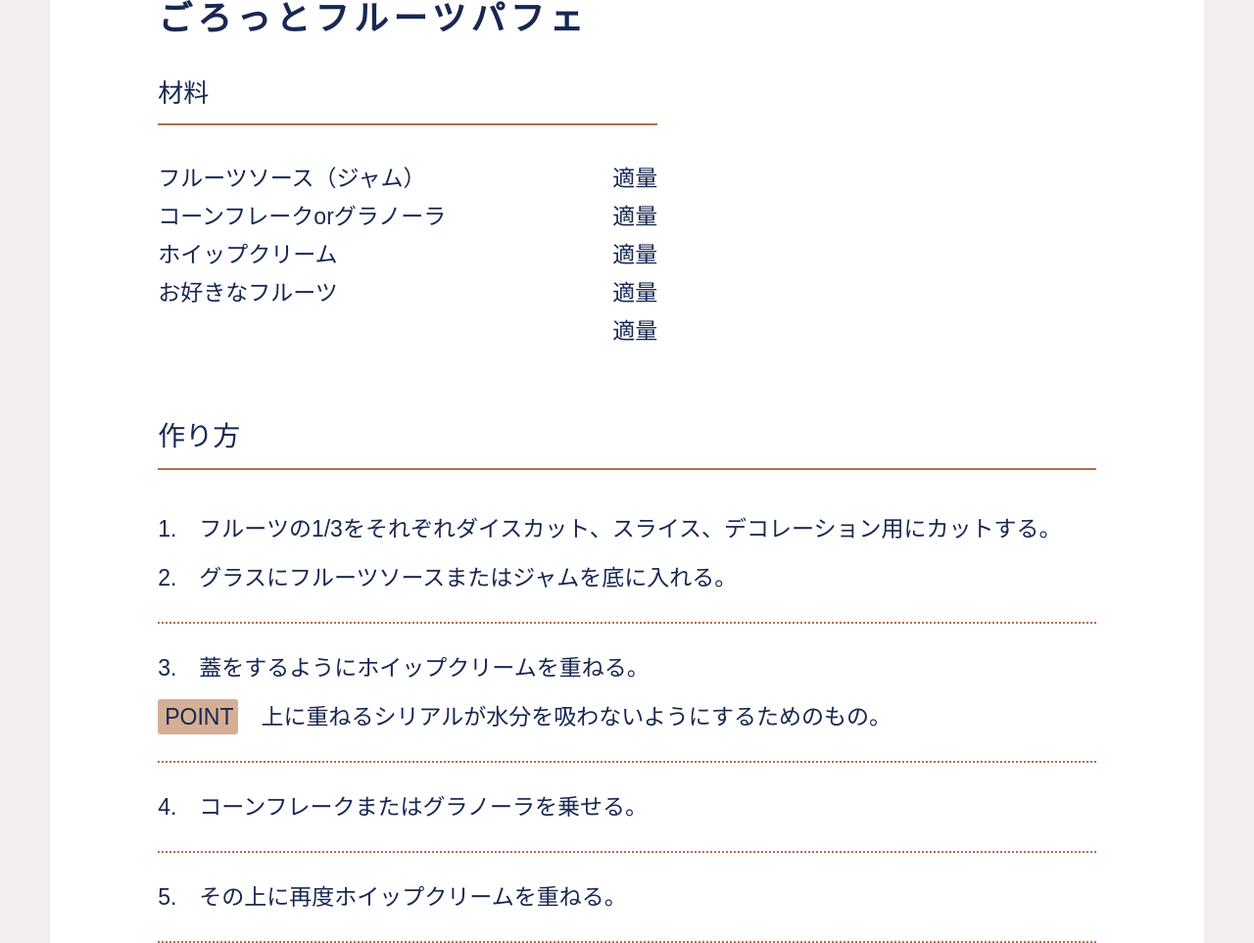
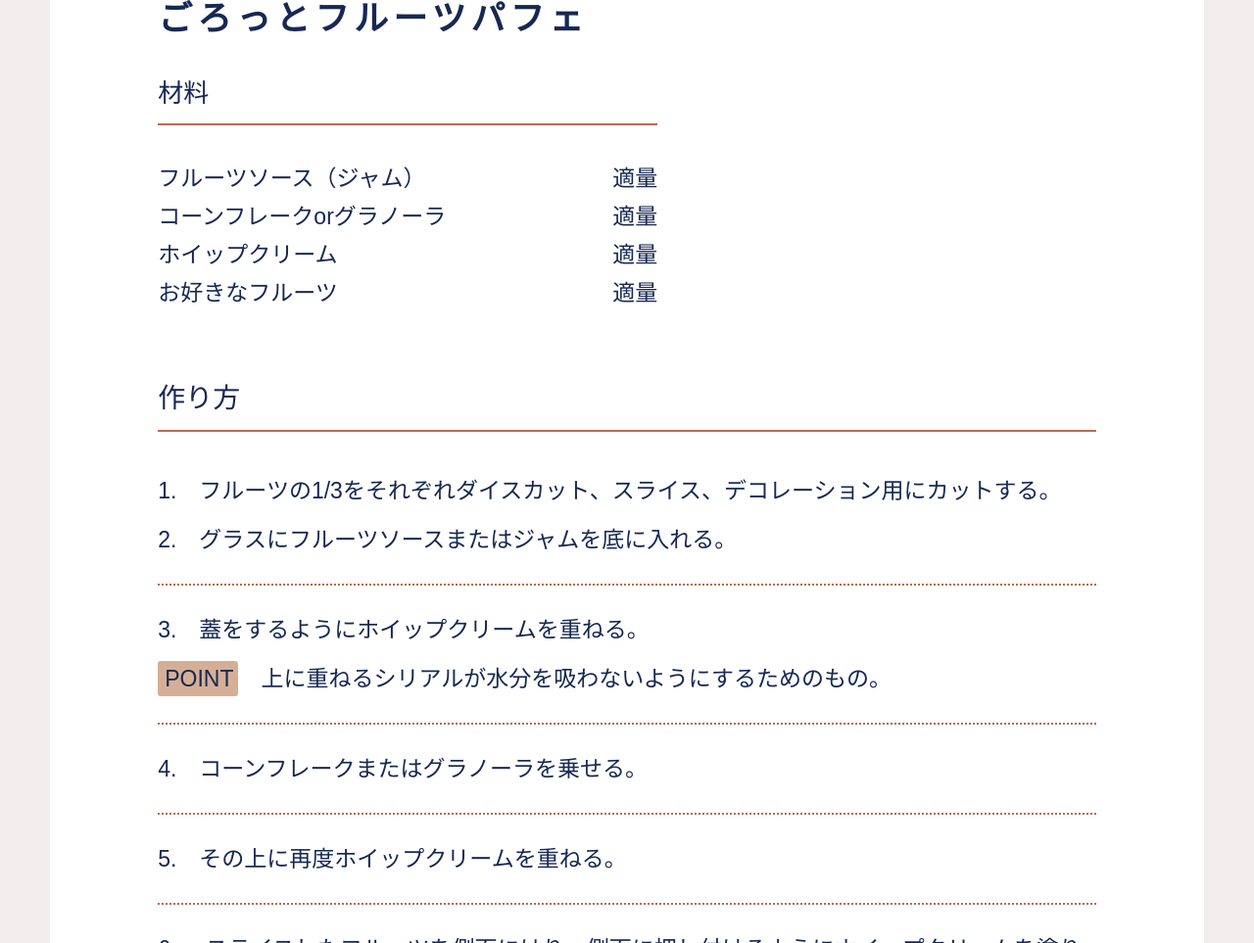
Before and after one commit to aina-tajiri/ebisuke_original, a plain HTML site: page recipe_4.html in a window 1280 px wide. Shown: the part 811-1774 px from the top of the page at 98% size. Drawn offline with Linux system fonts and the light colour scheme.

Commit message:
add_recipe_text

```diff
--- a/recipe_4.html
+++ b/recipe_4.html
@@ -52,7 +52,7 @@
                   <p>フルーツソース（ジャム）<br>コーンフレークorグラノーラ<br>ホイップクリーム<br>お好きなフルーツ</p>
                 </div>
                 <div>
-                  <p>適量<br>適量<br>適量<br>適量<br>適量</p>
+                  <p>適量<br>適量<br>適量<br>適量</p>
                 </div>
               </div>
         </div>
```
